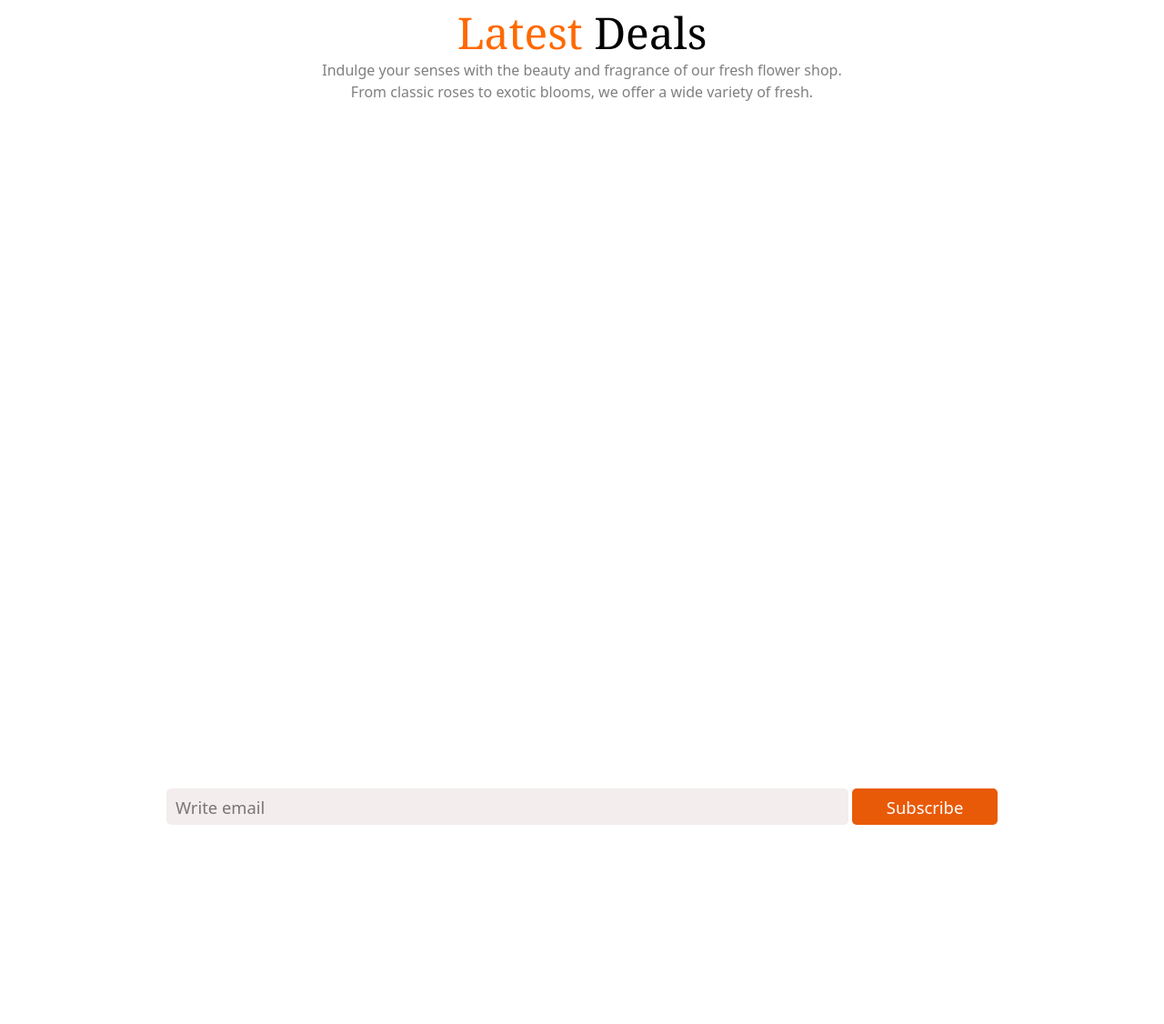
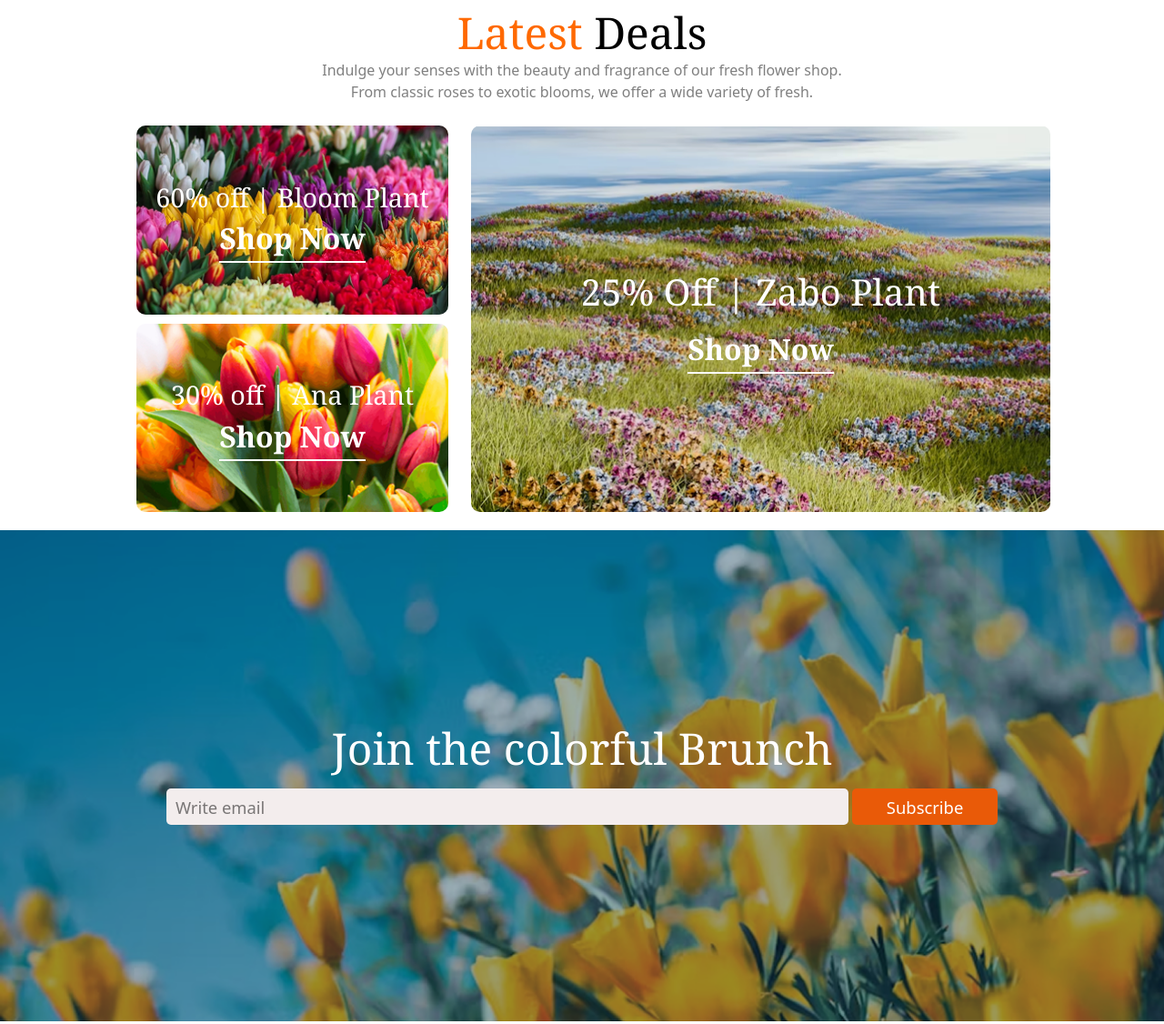
Before and after one commit to rabiur09/Assignment02, a plain HTML site: page index.html in a window 1280 px wide. Shown: the part 2284-3410 px from the top of the page at 91% size. Drawn offline with nearby package versions, Linux system fonts and the light colour scheme; the site is published under a folder, as on GitHub Pages, so addresses that start at the root find nothing.

Commit message:
background img added

```diff
--- a/css/desktop.css
+++ b/css/desktop.css
@@ -254,7 +254,7 @@ body{
   height: 100%;
   border-radius: 10px;
   backdrop-filter:brightness(0.9),opacity(80%);
-  background-image: url(/assets/deal-bloom.png);
+  background-image: url(../assets/deal-bloom.png);
   background-size: cover;
 }
 
@@ -269,7 +269,7 @@ body{
   height: 100%;
   border-radius: 10px;
   backdrop-filter:brightness(0.9),opacity(80%);
-  background-image: url(/assets/deal-ana.png);
+  background-image: url(../assets/deal-ana.png);
   background-size: cover;
 }
 
@@ -285,7 +285,7 @@ body{
   height: 100%;
   border-radius: 10px;
   width: 100%;
-  background-image: url(/assets/deal-zabo.png);
+  background-image: url(../assets/deal-zabo.png);
   backdrop-filter:brightness(0.9),opacity(80%);
   background-repeat: no-repeat;
   background-size: cover;
@@ -304,7 +304,7 @@ body{
   width: 100%;
   gap: 20px ;
   height:540px ;
-  background-image: url(/assets/news-letter-bg.png);
+  background-image: url(../assets/news-letter-bg.png);
   background-repeat: no-repeat;
   background-size: cover;
 }
```
